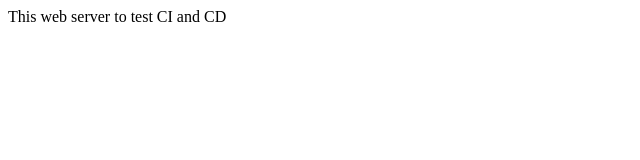
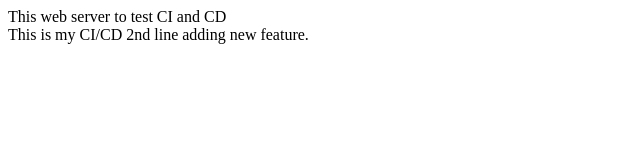
Before and after one commit to srini-hithub/ansible_project, a plain HTML site: page index.html in a window 1280 px wide. Shown: the whole page, without its empty margins (0-640 px from the left). Drawn offline with Linux system fonts and the light colour scheme.

Commit message:
comit
adding new feature,

```diff
--- a/index.html
+++ b/index.html
@@ -1,5 +1,6 @@
 <html>
 <body>
 This web server to test CI and CD <br>
+This is my CI/CD 2nd line adding new feature.<br>
 </body>
 </html>
```
